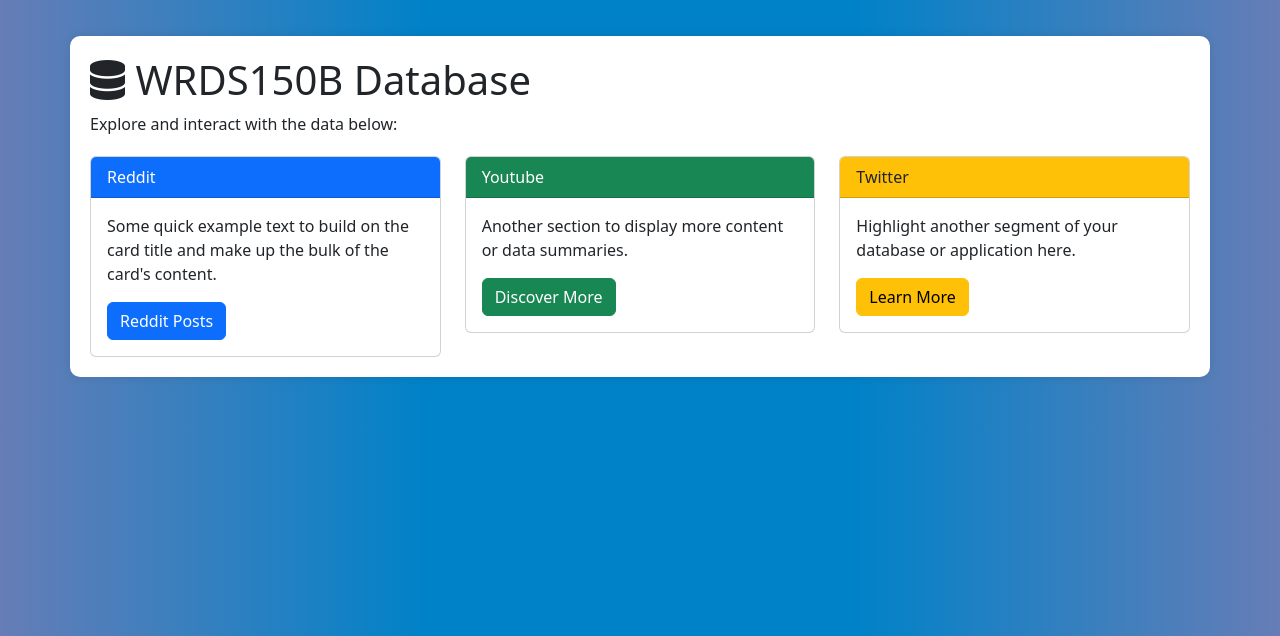
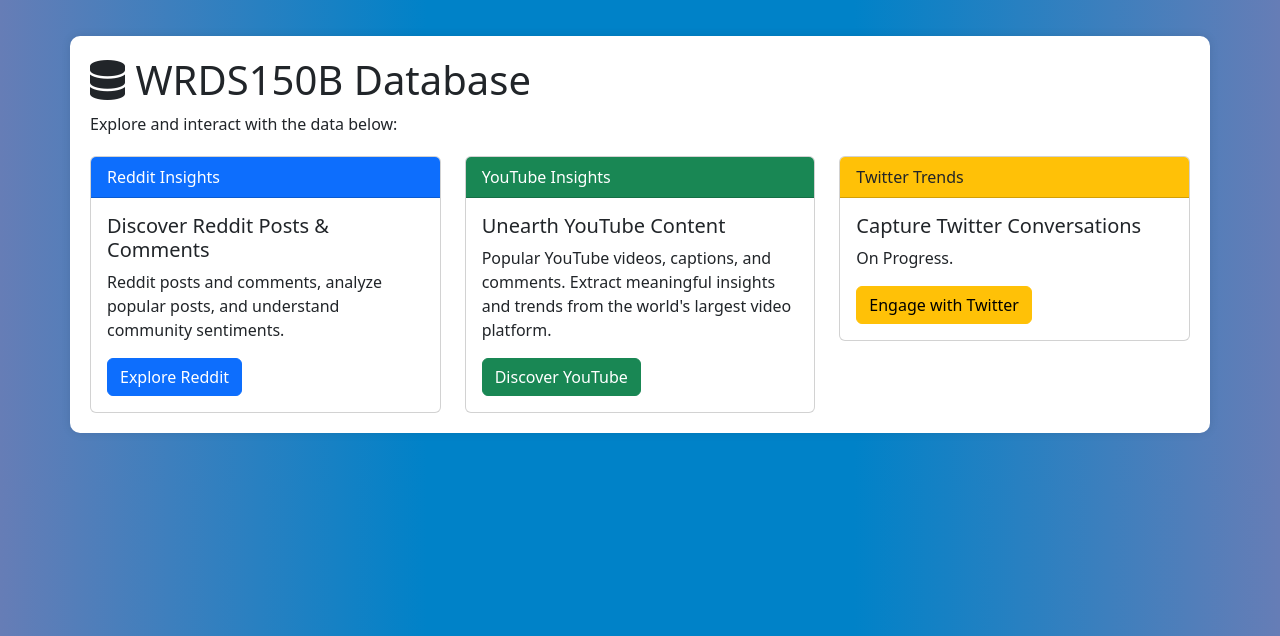
Before and after one commit to Tengs-Fan/LLM_analyzer, a Flask app: page / in a window 1280 px wide. Shown: the part 62-698 px from the top of the page. Run offline with Flask 3, Linux system fonts and the light colour scheme.

Commit message:
NOT WORKING yet: add youtube section

```diff
--- a/main.py
+++ b/main.py
@@ -14,7 +14,6 @@
 @main.route('/reddit')
 @login_required
 def reddits():
-    logger.info("access reddit database")
     total_posts = mongo.get_total_posts_count()
     posts = mongo.get_all_posts()
     average_upvotes = 0.7
@@ -23,6 +22,7 @@
 @main.route('/reddit/<post_id>')
 @login_required
 def reddit_post(post_id):
+    logger.info("access reddit posts")
     # Fetch the post details from the database
     post = mongo.find_post(post_id)
     # Fetch the comments associated with this post
@@ -36,4 +36,20 @@
 
     reddit.get_content(url);
 
-    return redirect(url_for('reddits'))  # Redirect back to the index page
+    return redirect(url_for('main.reddits'))  # Redirect back to the index page
+
+# @main.route('/youtube')
+# @login_required
+# def youtubes():
+#     # total_videos = mongo.get_total_videos_count()
+#     # videos = mongo.get_all_videos()
+#     # average_likes = 0.9  # Example, adjust as needed
+#     return render_template('youtube.html', videos=videos, total_videos=total_videos, average_likes=average_likes)
+
+# @main.route('/youtube/<video_id>')
+# @login_required
+# def youtube_video(video_id):
+#     logger.info("access YouTube video")
+#     video = mongo.find_video(video_id)
+#     comments = mongo.find_comments_by_video(video_id)
+#     return render_template('youtube_video.html', video=video, comments=comments)
--- a/templates/index.html
+++ b/templates/index.html
@@ -98,43 +98,50 @@
         <p>Explore and interact with the data below:</p>
     </div>
 
-    <!-- Sample card content for showcasing data or information -->
     <div class="row">
+        <!-- Reddit Card -->
         <div class="col-md-4">
             <div class="card">
                 <div class="card-header bg-primary text-white">
-                    Reddit
+                    Reddit Insights
                 </div>
                 <div class="card-body">
-                    <p class="card-text">Some quick example text to build on the card title and make up the bulk of the card's content.</p>
-                    <a href="/reddit" class="btn btn-primary">Reddit Posts</a>
+                    <h5 class="card-title">Discover Reddit Posts & Comments</h5>
+                    <p class="card-text">Reddit posts and comments, analyze popular posts, and understand community sentiments.</p>
+                    <a href="/reddit" class="btn btn-primary">Explore Reddit</a>
                 </div>
             </div>
         </div>
+
+        <!-- Youtube Card -->
         <div class="col-md-4">
             <div class="card">
                 <div class="card-header bg-success text-white">
-                    Youtube
+                    YouTube Insights
                 </div>
                 <div class="card-body">
-                    <p class="card-text">Another section to display more content or data summaries.</p>
-                    <a href="#" class="btn btn-success">Discover More</a>
+                    <h5 class="card-title">Unearth YouTube Content</h5>
+                    <p class="card-text">Popular YouTube videos, captions, and comments. Extract meaningful insights and trends from the world's largest video platform.</p>
+                    <a href="/youtube" class="btn btn-success">Discover YouTube</a>
                 </div>
             </div>
         </div>
+
+        <!-- Twitter Card -->
         <div class="col-md-4">
             <div class="card">
                 <div class="card-header bg-warning text-dark">
-                    Twitter
+                    Twitter Trends
                 </div>
                 <div class="card-body">
-                    <p class="card-text">Highlight another segment of your database or application here.</p>
-                    <a href="#" class="btn btn-warning">Learn More</a>
+                    <h5 class="card-title">Capture Twitter Conversations</h5>
+                    <p class="card-text">On Progress.</p>
+                    <a href="/twitter" class="btn btn-warning">Engage with Twitter</a>
                 </div>
             </div>
         </div>
     </div>
-    <!-- End of Card section -->
+
 </div>
 <!-- Bootstrap JS and Popper.js -->
 <script src="https://cdn.jsdelivr.net/npm/bootstrap@5.3.0/dist/js/bootstrap.bundle.min.js"></script>
```
Also changed, not shown: templates/youtube.html (added, +29 -0 lines), templates/youtube_video.html (added, +30 -0 lines).
